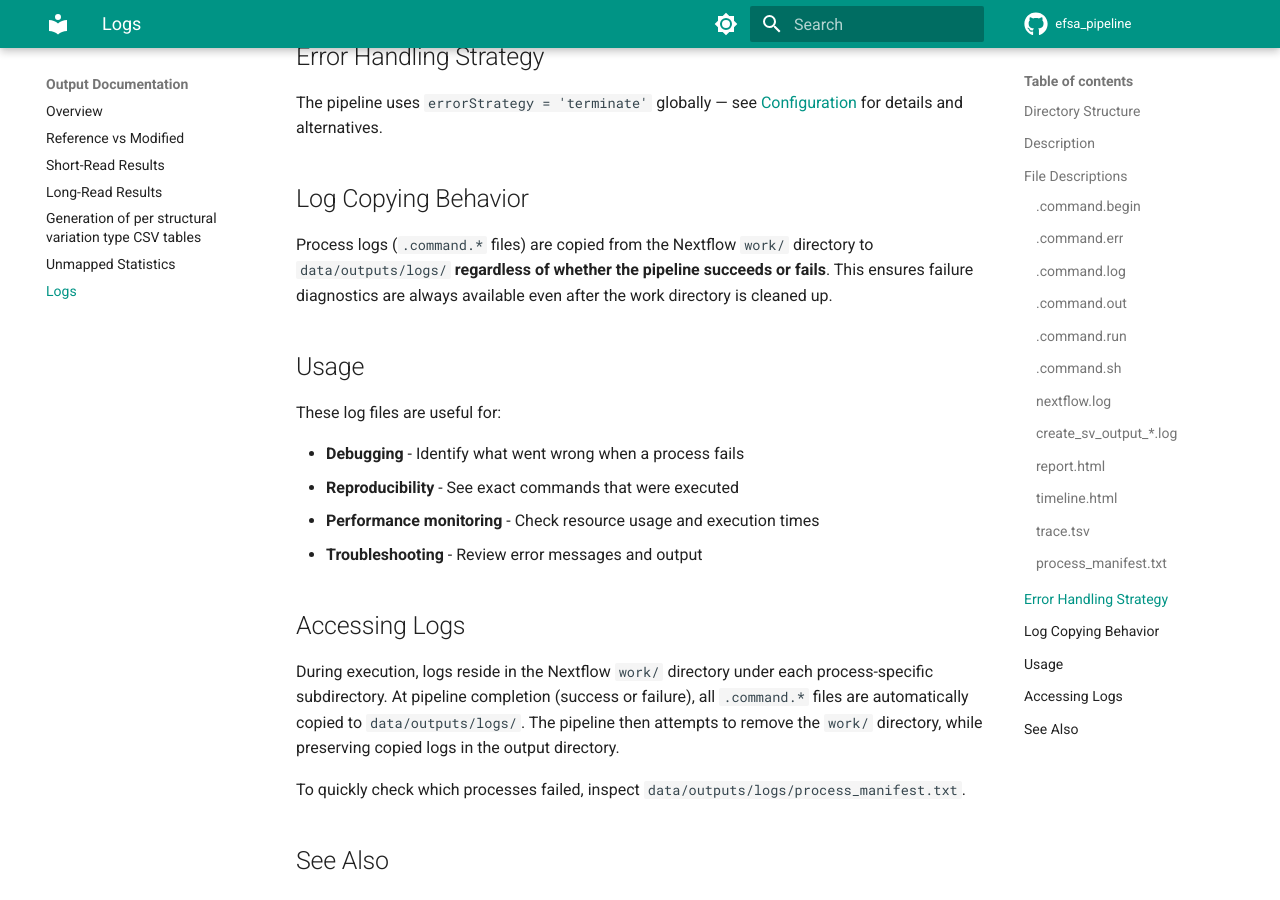
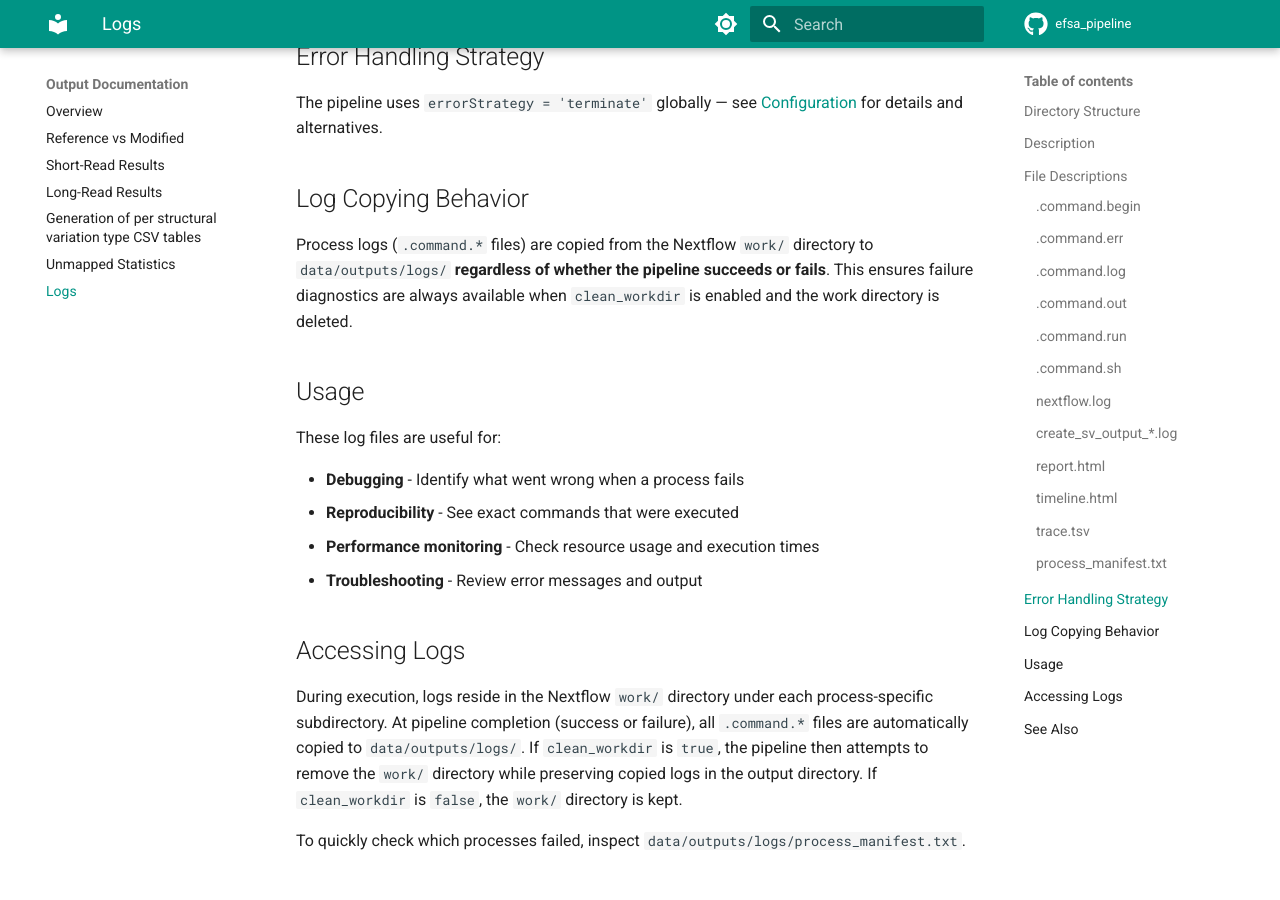
Before and after one commit to denisHanch/efsa_pipeline, an MkDocs documentation site: the page built from docs/outputs/logs.md, in a window 1280 px wide and 900 px high, scrolled down 2837 px. Built offline with MkDocs 1.6.1 and Material for MkDocs 9.7.7, drawn with Linux system fonts in a browser that asks for light colours; comment, search, counter and statistics services are not loaded.

Commit message:
EFSA-306: fix syri & clean workdir

```diff
--- a/docs/outputs/logs.md
+++ b/docs/outputs/logs.md
@@ -99,7 +99,7 @@ The pipeline uses `errorStrategy = 'terminate'` globally — see [Configuration]
 
 ## Log Copying Behavior
 
-Process logs (`.command.*` files) are copied from the Nextflow `work/` directory to `data/outputs/logs/` **regardless of whether the pipeline succeeds or fails**. This ensures failure diagnostics are always available even after the work directory is cleaned up.
+Process logs (`.command.*` files) are copied from the Nextflow `work/` directory to `data/outputs/logs/` **regardless of whether the pipeline succeeds or fails**. This ensures failure diagnostics are always available when `clean_workdir` is enabled and the work directory is deleted.
 
 ## Usage
 
@@ -112,7 +112,7 @@ These log files are useful for:
 
 ## Accessing Logs
 
-During execution, logs reside in the Nextflow `work/` directory under each process-specific subdirectory. At pipeline completion (success or failure), all `.command.*` files are automatically copied to `data/outputs/logs/`. The pipeline then attempts to remove the `work/` directory, while preserving copied logs in the output directory.
+During execution, logs reside in the Nextflow `work/` directory under each process-specific subdirectory. At pipeline completion (success or failure), all `.command.*` files are automatically copied to `data/outputs/logs/`. If `clean_workdir` is `true`, the pipeline then attempts to remove the `work/` directory while preserving copied logs in the output directory. If `clean_workdir` is `false`, the `work/` directory is kept.
 
 To quickly check which processes failed, inspect `data/outputs/logs/process_manifest.txt`.
 
```
Also changed, not shown: docs/nextflow/configuration.md (+1 -1 lines), 3 other files.
